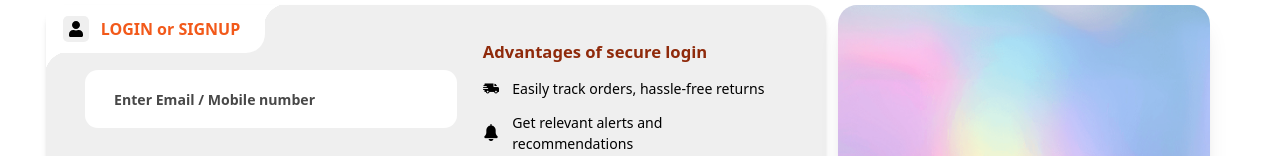
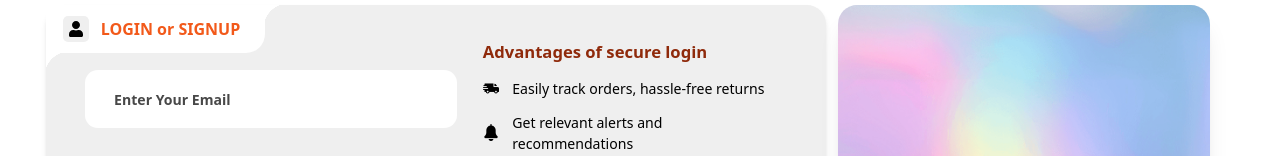
Before and after one commit to CybexelDev/DAN-EcommerceFE-Final, a React (Vite) app in the folder dan-ecommerceFE/: page /login in a window 1280 px wide. Both pictures are taken after a click on the button "SignUp". Shown: the part 123-279 px from the top of the page. Built offline with nearby package versions, Linux system fonts and the light colour scheme; no server answers.

Commit message:
testimanial update

```diff
--- a/dan-ecommerceFE/src/components/cards/MostPopularCard.jsx
+++ b/dan-ecommerceFE/src/components/cards/MostPopularCard.jsx
@@ -67,7 +67,7 @@ const MostPopularCard = ({ image, title, offer, price, click }) => {
         <h6
           className="
             text-[clamp(.9rem,1.1vw,1.3rem)] lg:text-[clamp(1rem,1.5vw,1.9rem)]
-            font-bold
+            font-semibold
           "
         >
           {offer}% OFF
--- a/dan-ecommerceFE/src/components/wtsp/Whatsapp.jsx
+++ b/dan-ecommerceFE/src/components/wtsp/Whatsapp.jsx
@@ -5,7 +5,7 @@ import { MessageCircle } from 'lucide-react';
 const Whatsapp = () => {
     return (
         <>
-            <a href="https://api.whatsapp.com/send?phone=+9710509836868&text=Hi%21%20this%20m%C3%from%20DnadarTrading" class="float" target="_blank">
+            <a href="https://api.whatsapp.com/send?phone=+971509836868&text=Hi this from DaralnahdaTrading" class="float" target="_blank">
                 <MessageCircle className='my-float' />
             </a>
         </>
--- a/dan-ecommerceFE/src/pages/home/homeitems/BlogSection.jsx
+++ b/dan-ecommerceFE/src/pages/home/homeitems/BlogSection.jsx
@@ -39,7 +39,7 @@ function BlogSection() {
             {/* Main Blog Section */}
             {blogs.length > 0 && (
                 <div
-                    className="w-full lg:aspect-[1440/500] flex flex-col lg:flex-row cursor-pointer shadow my-[7vw] md:my-[3vw]"
+                    className="w-full lg:aspect-[1440/500] flex flex-col lg:flex-row cursor-pointer my-[7vw] md:my-[3vw]"
                     onClick={() => setSelectedBlog(blogs[0])}
                 >
                     {/* Image Section */}
--- a/dan-ecommerceFE/src/pages/home/homeitems/MostPopular.jsx
+++ b/dan-ecommerceFE/src/pages/home/homeitems/MostPopular.jsx
@@ -5,6 +5,8 @@ import { useNavigate } from "react-router-dom";
 
 function MostPopular() {
   const [popularProducts, setPopularProducts] = useState([]);
+  console.log(popularProducts, "most popular products >>>>>>");
+
   const navigate = useNavigate();
 
   useEffect(() => {
--- a/dan-ecommerceFE/src/pages/home/homeitems/Testimonal.jsx
+++ b/dan-ecommerceFE/src/pages/home/homeitems/Testimonal.jsx
@@ -4,6 +4,7 @@ import TestimonalButton from "./TestimonalButton";
 import TestimonalClients from "./TestimonalClients";
 import { getBrand, getTestimaonial } from "../../../API/userApi";
 import  './testimanial.css'
+import { ChevronLeft, ChevronRight } from 'lucide-react';
 
 function Testimonal() {
   const [currentIndex, setCurrentIndex] = useState(0);
@@ -69,7 +70,7 @@ function Testimonal() {
       </div>
 
       {/* ---------- 📱 MOBILE/TABLET VIEW ---------- */}
-      <div className="flex md:hidden bg-white flex-col w-full">
+      <div className="flex md:hidden  flex-col w-full">
 
         {/* ✅ Container 1 - Testimonial */}
         <div className="bg-black/10 w-full rounded-[4vw] shadow-sm px-4 py-6">
@@ -109,7 +110,7 @@ function Testimonal() {
                 className={`absolute left-0 text-[7vw] font-semibold cursor-pointer px-2 ${currentIndex === 0 ? "opacity-30" : "opacity-100"
                   }`}
               >
-                &lt;
+                <ChevronLeft />
               </button>
 
               {/* Content */}
@@ -147,7 +148,7 @@ function Testimonal() {
                     : "opacity-100"
                   }`}
               >
-                &gt;
+                <ChevronRight />
               </button>
             </div>
           </div>
--- a/dan-ecommerceFE/src/pages/home/homeitems/TestimonalCard.jsx
+++ b/dan-ecommerceFE/src/pages/home/homeitems/TestimonalCard.jsx
@@ -40,7 +40,7 @@ function TestimonialCard({ image, quote, rating, name }) {
           </div>
         </div>
         <div className="w-full h-[48%] text-center px-[10%]">
-          <p className="text-[clamp(1.1rem,1.3vw,1.5rem)] lg:text-[25px] font-semibold">{quote}</p>
+          <p className="text-[clamp(1.1rem,1.3vw,1.5rem)] italic lg:text-[25px] font-semibold">"{quote}"</p>
         </div>
       </div>
       <div className="w-full h-[18%] lg:mt-[10px] flex flex-col justify-between ">
--- a/dan-ecommerceFE/src/pages/loginandsignup/LoginForm.jsx
+++ b/dan-ecommerceFE/src/pages/loginandsignup/LoginForm.jsx
@@ -177,15 +177,15 @@ const LoginForm = () => {
     >
        {step === 1 ? (
           <>
-            <div className="relative  flex items-center justify-center">
+            <div className="relative  flex items-center bg-white justify-center rounded-[2vw] lg:rounded-[1vw]">
               <input
                 type="text"
                 value={value}
                 onChange={(e) => setValue(e.target.value)}
                 onFocus={() => setIsFocused(true)}
                 onBlur={() => setIsFocused(false)}
-                className="w-full h-[15vw] lg:h-[4.5vw] bg-white border-gray-400 rounded-[2vw] lg:rounded-[1vw]
-                           outline-none pt-[5vw] lg:pt-[4vw] xl:pt-[2.8vw] pb-[2vw] pl-[4vw] lg:pl-[1.5vw] text-[6vw] md:text-[5vw] lg:text-[2vw] xl:text-[1.7vw]"
+                className="w-full h-[15vw] lg:h-[4.5vw] bg-transparent border-gray-400 rounded-[2vw] lg:rounded-[1vw]
+                           outline-none pt-[5vw] lg:pt-[4vw] xl:pt-[2.8vw] pb-[2vw] pl-[4vw] lg:pl-[1.5vw] text-[6vw] md:text-[5vw] lg:text-[2vw] xl:text-[1.7vw] z-10"
               />
               <label
                 className={`absolute left-4 transition-all duration-200 text-[#484848]
--- a/dan-ecommerceFE/src/pages/loginandsignup/SignupForm.jsx
+++ b/dan-ecommerceFE/src/pages/loginandsignup/SignupForm.jsx
@@ -125,15 +125,15 @@ const SignupForm = () => {
         {step === 1 ? (
           <>
             {/* Email or Mobile */}
-            <div className="relative flex items-center justify-center">
+            <div className="relative flex items-center bg-white justify-center rounded-[2vw] lg:rounded-[1vw]">
               <input
                 type="text"
                 value={value}
                 onChange={(e) => setValue(e.target.value)}
                 onFocus={() => setIsFocused(true)}
                 onBlur={() => setIsFocused(false)}
-                className="w-full h-[15vw] lg:h-[4.5vw] bg-white border-gray-400 rounded-[2vw] lg:rounded-[1vw]
-                           outline-none pt-[5vw] lg:pt-[2.5vw] pb-[2vw] pl-[4vw] lg:pl-[1.5vw] text-[6vw] md:text-[5vw] lg:text-[3vw] xl:text-[1.7vw]"
+                className="w-full h-[15vw] lg:h-[4.5vw] bg-transparent border-gray-400 rounded-[2vw] lg:rounded-[1vw]
+                           outline-none pt-[5vw] lg:pt-[2.5vw] pb-[2vw] pl-[4vw] lg:pl-[1.5vw] text-[6vw] md:text-[5vw] lg:text-[3vw] xl:text-[1.7vw] z-10"
               />
               <label
                 className={`absolute left-4 transition-all duration-200 text-[#484848]
@@ -143,7 +143,7 @@ const SignupForm = () => {
                       : "text-[2.5vw] md:text-[2vw] lg:text-[1.3vw] xl:text-[1.1vw] font-semibold top-1/2 -translate-y-1/2 p-[1vw]"
                   }`}
               >
-                Enter Email / Mobile number
+                Enter Your Email
               </label>
             </div>
 
@@ -174,7 +174,7 @@ const SignupForm = () => {
               <label
                 className="absolute left-4 text-[#484848] text-[2.5vw] md:text-[2vw] lg:text-[1vw] xl:text-[.8vw] top-[.5vw] pl-[1vw]"
               >
-                Enter Email / Mobile number
+                Enter Your Email
               </label>
             </div>
 
```
